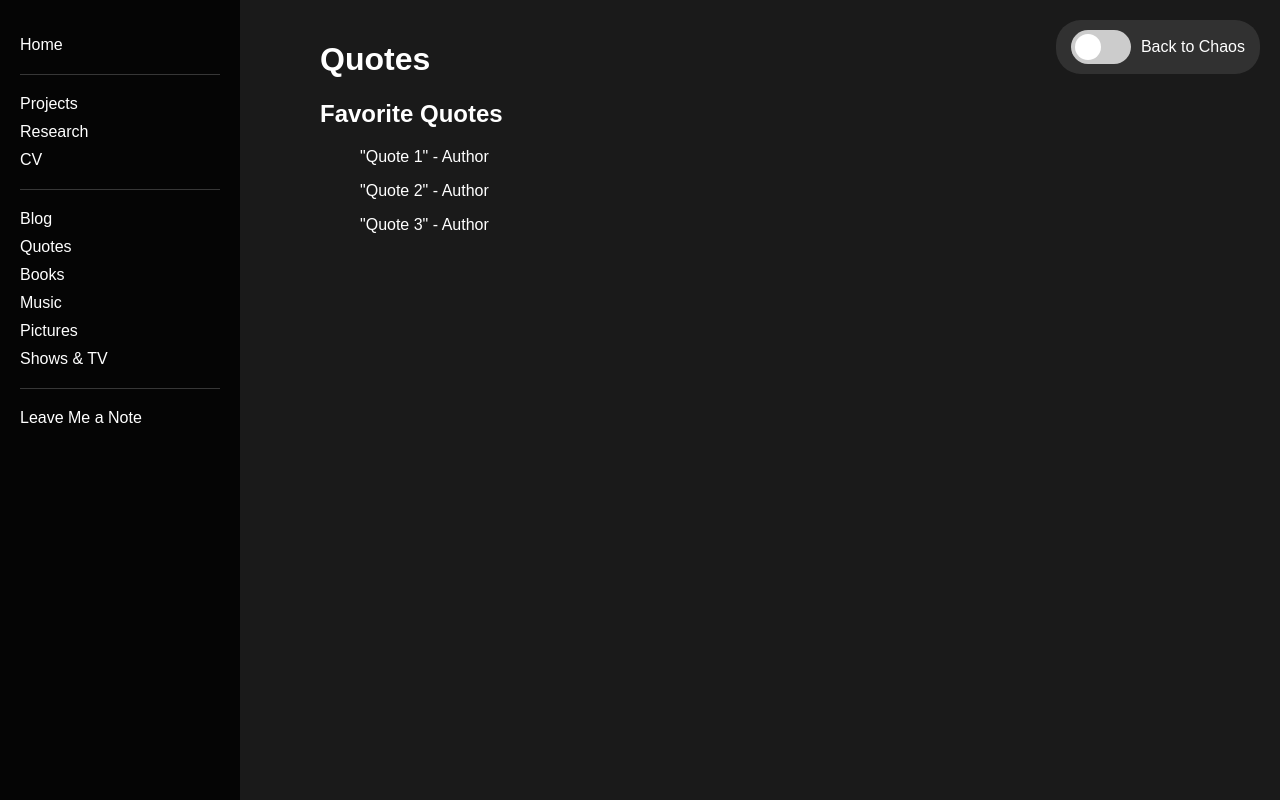
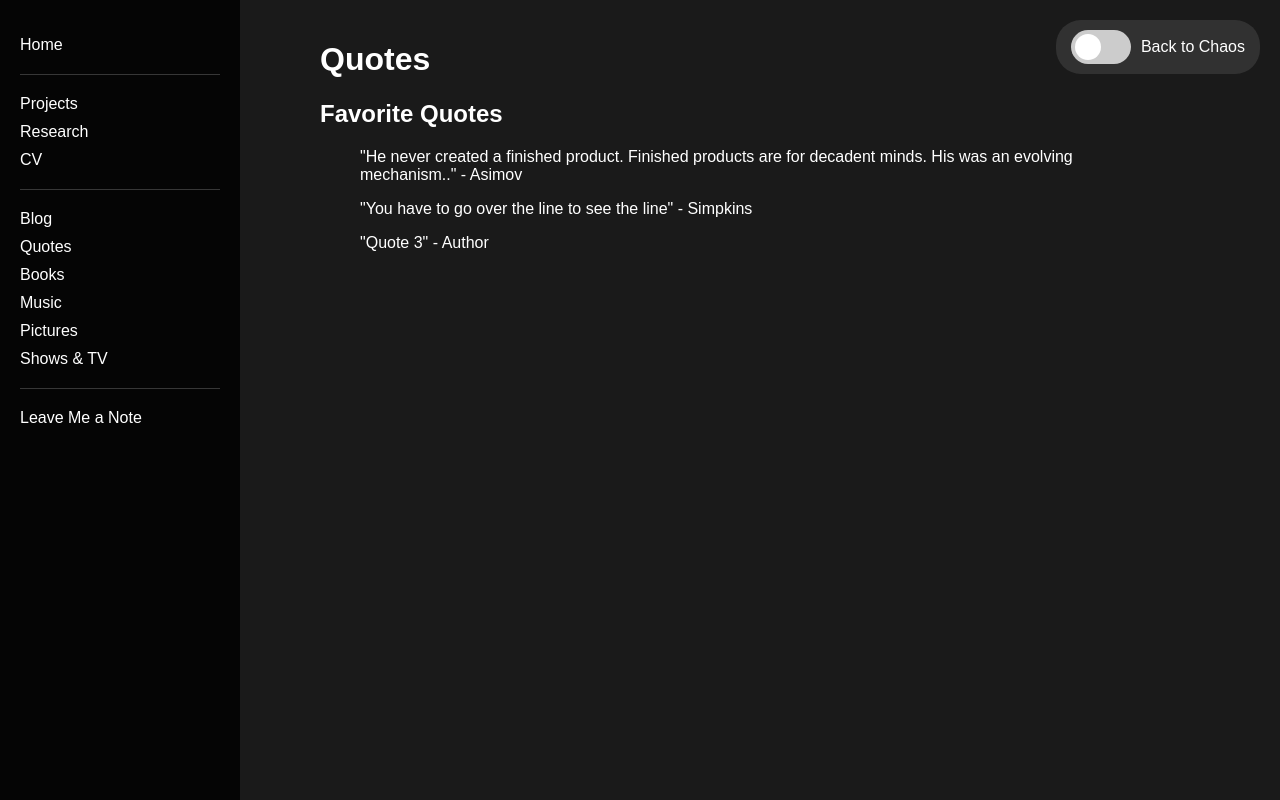
Before and after one commit to gedankener/website, a React (Create React App) app: page /quotes in a window 1280 px wide. Built offline with nearby package versions, Linux system fonts and the light colour scheme.

Commit message:
added a quote

```diff
--- a/src/pages/Quotes.js
+++ b/src/pages/Quotes.js
@@ -5,8 +5,8 @@ const Quotes = ({ isChaos }) => {
   const content = (
     <>
       <h2>Favorite Quotes</h2>
-      <blockquote>"Quote 1" - Author</blockquote>
-      <blockquote>"Quote 2" - Author</blockquote>
+      <blockquote>"He never created a finished product. Finished products are for decadent minds. His was an evolving mechanism.." - Asimov</blockquote>
+      <blockquote>"You have to go over the line to see the line" - Simpkins</blockquote>
       <blockquote>"Quote 3" - Author</blockquote>
     </>
   );
```
